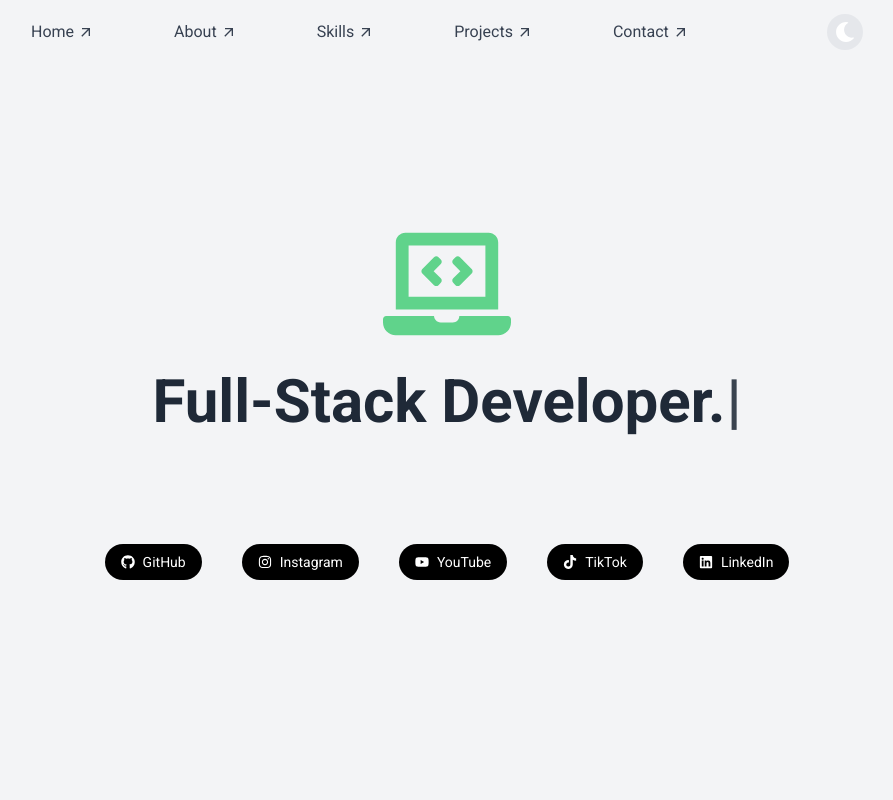
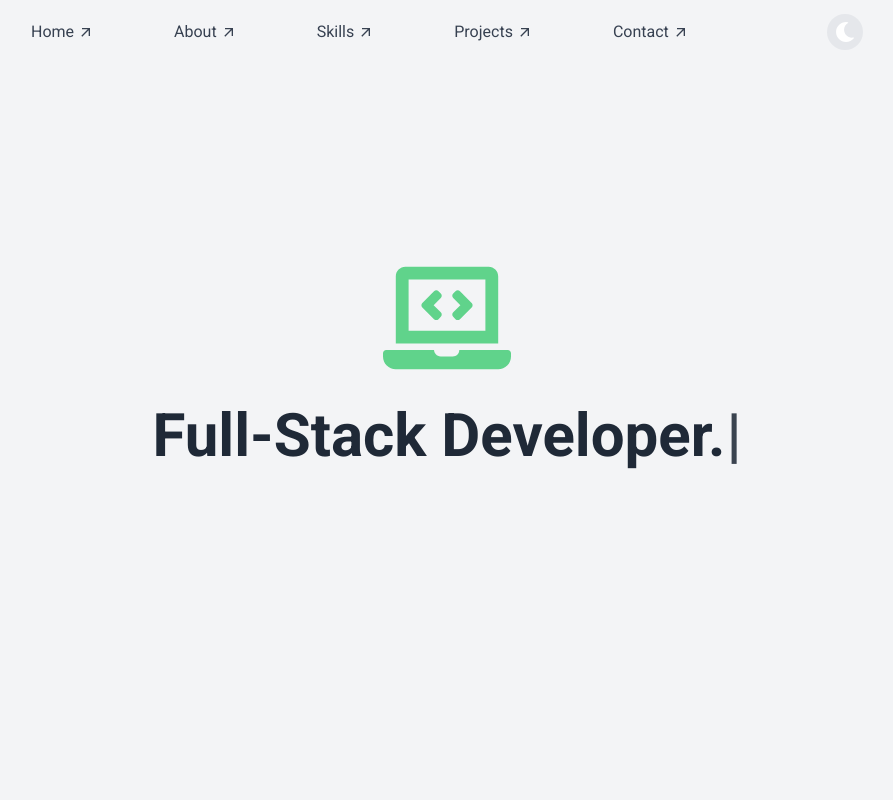
Before and after one commit to codewithdann0/my-portfolio, a Next.js app: page / in a window 1280 px wide. Shown: the top 800 px of the page, without its empty margins (193-1086 px from the left). Built offline with nearby package versions, Linux system fonts and the light colour scheme.

Commit message:
layout modification

```diff
--- a/app/components/Contact.tsx
+++ b/app/components/Contact.tsx
@@ -1,7 +1,16 @@
 "use client";
 import { useState } from "react";
 import { motion } from "framer-motion";
-
+import Typewriter from "typewriter-effect";
+import {
+  FaLaptopCode,
+  FaGithub,
+  FaInstagram,
+  FaTiktok,
+  FaLinkedin,
+  FaYoutube,
+} from "react-icons/fa";
+import Link from "next/link";
 export default function Contact() {
   const [name, setName] = useState("");
   const [email, setEmail] = useState("");
@@ -53,6 +62,7 @@ export default function Contact() {
 
   return (
     <section id="contact" className="py-20 bg-gray-100 dark:bg-gray-900">
+
       <div className="max-w-2xl mx-auto text-center">
         <h2 className="text-3xl font-bold text-gray-800 dark:text-white mb-6">
           Contact Me
@@ -105,6 +115,25 @@ export default function Contact() {
           </motion.button>
         </form>
       </div>
+      <div className="flex gap-10 justify-center">
+          {[
+            { name: "GitHub", url: "https://github.com", icon: <FaGithub /> },
+            { name: "Instagram", url: "https://instagram.com", icon: <FaInstagram /> },
+            { name: "YouTube", url: "https://youtube.com", icon: <FaYoutube /> },
+            { name: "TikTok", url: "https://tiktok.com", icon: <FaTiktok /> },
+            { name: "LinkedIn", url: "https://linkedin.com", icon: <FaLinkedin /> },
+          ].map((link) => (
+            <Link
+              key={link.name}
+              href={link.url}
+              target="_blank"
+              className="flex items-center gap-2 bg-black text-white px-4 py-2 rounded-full text-sm hover:bg-gray-800 transition-transform transform hover:scale-110"
+            >
+              {link.icon}
+              {link.name}
+            </Link>
+          ))}
+        </div>
     </section>
   );
 }
--- a/app/components/Hero.jsx
+++ b/app/components/Hero.jsx
@@ -51,25 +51,7 @@ const Hero = () => {
         </motion.div>
 
         {/* Social Media Links */}
-        <div className="flex gap-10 justify-center">
-          {[
-            { name: "GitHub", url: "https://github.com", icon: <FaGithub /> },
-            { name: "Instagram", url: "https://instagram.com", icon: <FaInstagram /> },
-            { name: "YouTube", url: "https://youtube.com", icon: <FaYoutube /> },
-            { name: "TikTok", url: "https://tiktok.com", icon: <FaTiktok /> },
-            { name: "LinkedIn", url: "https://linkedin.com", icon: <FaLinkedin /> },
-          ].map((link) => (
-            <Link
-              key={link.name}
-              href={link.url}
-              target="_blank"
-              className="flex items-center gap-2 bg-black text-white px-4 py-2 rounded-full text-sm hover:bg-gray-800 transition-transform transform hover:scale-110"
-            >
-              {link.icon}
-              {link.name}
-            </Link>
-          ))}
-        </div>
+
       </div>
     </section>
   );
```
